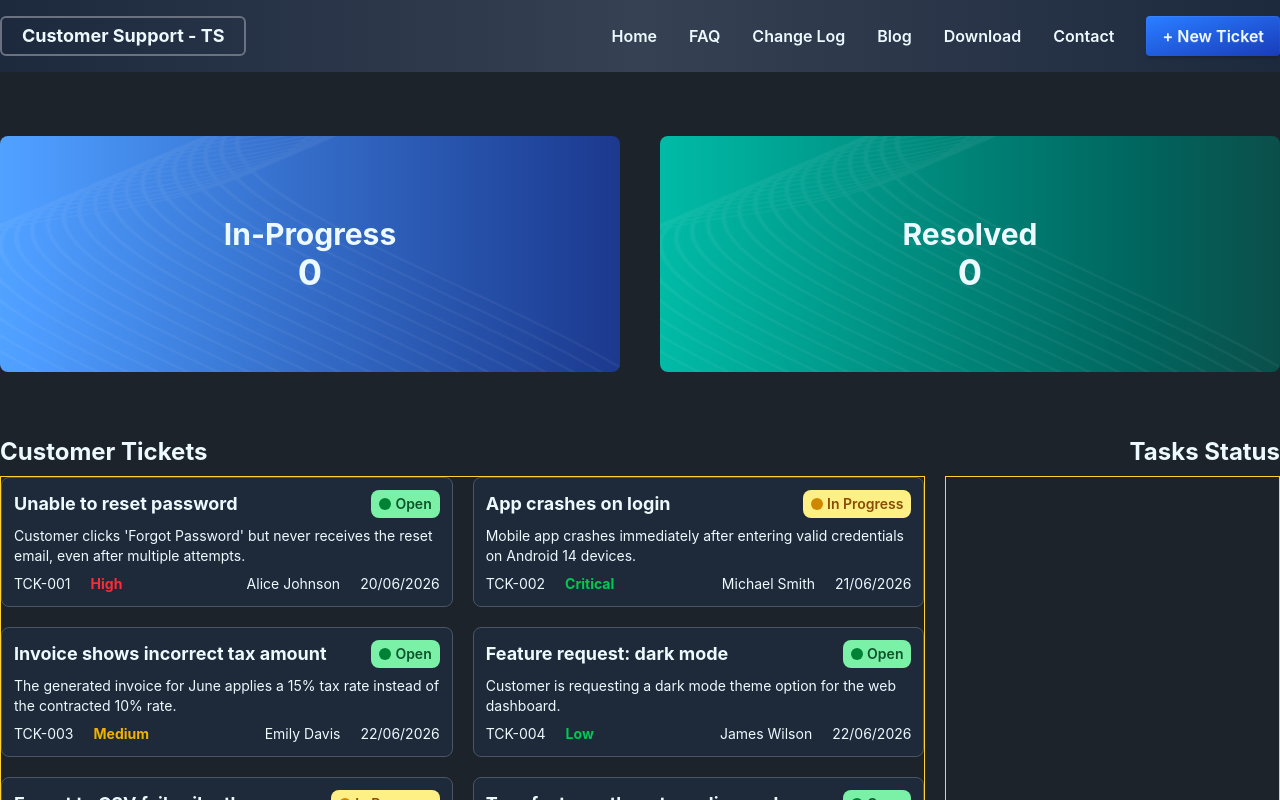
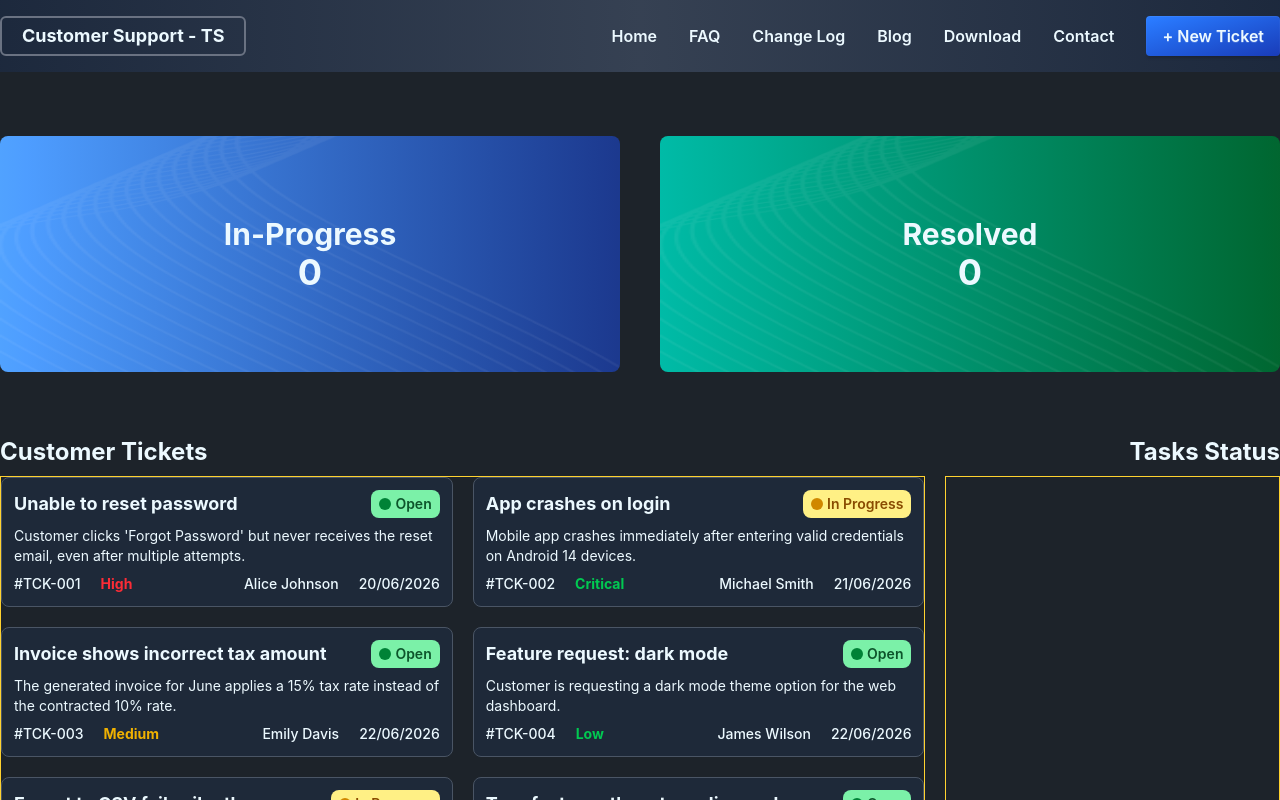
Before and after one commit to asm-saim/customer-support-zone, a React (Vite) app: page / in a window 1280 px wide. Shown: the top 800 px of the page. Built offline with nearby package versions, Linux system fonts and the light colour scheme.

Commit message:
cursor-pointer added to cards

```diff
--- a/src/App.jsx
+++ b/src/App.jsx
@@ -21,7 +21,7 @@ function App() {
     <>
       <Navbar></Navbar>
       <BannerSection customerTicket={customerTicket}></BannerSection>
-      <div className='max-w-7xl mx-auto  flex justify-between font-bold mt-5 text-2xl my-2'>
+      <div className='max-w-7xl mx-auto  flex justify-between font-bold text-2xl my-2'>
         <h1>Customer Tickets</h1>
         <h1>Tasks Status</h1>
       </div>
--- a/src/components/BannerSection/BannerSection.jsx
+++ b/src/components/BannerSection/BannerSection.jsx
@@ -14,7 +14,7 @@ const BannerSection = ({ customerTicket }) => {
 
 
             <div className="relative overflow-hidden text-center py-20 rounded-lg
-bg-linear-to-r from-teal-500 to-teal-900 font-bold">
+bg-linear-to-r from-teal-500 to-green-800 font-bold">
                 <div
                     className="absolute inset-0 opacity-50 pointer-events-none"
                     style={{ backgroundImage: `url(${bg})`, backgroundSize: '100% 100%' }}
--- a/src/components/CustomerStat/CustomerStat.jsx
+++ b/src/components/CustomerStat/CustomerStat.jsx
@@ -1,6 +1,6 @@
 const CustomerStat = ({customerStat}) => {
     return (
-        <div className=" bg-gray-800 border border-gray-600  p-2 rounded-xl mb-3 space-y-2">
+        <div className=" bg-gray-800 border border-gray-600  p-2 rounded-xl mb-4 space-y-2">
             <h2 className="font-bold text-lg">{customerStat.title}</h2>
             <button className="btn bg-green-700 rounded-lg w-full">Complete</button>
         </div>
--- a/src/components/Ticket/Ticket.jsx
+++ b/src/components/Ticket/Ticket.jsx
@@ -1,14 +1,12 @@
-const Ticket = ({ tickets, customerTicket, setCustomerTicket, inProgress, setInProgress }) => {
+const Ticket = ({ tickets, customerTicket, setCustomerTicket }) => {
 
     //placing an event listener:
     const handleCustomerCard = () => {
         setCustomerTicket([...customerTicket, tickets])
-        setInProgress(setCustomerTicket.length)
-
     }
 
     return (
-        <div onClick={() => handleCustomerCard(tickets)} className="rounded-lg p-3 bg-gray-800 border border-gray-600 ">
+        <div onClick={() => handleCustomerCard(tickets)} className="cursor-pointer rounded-lg p-3 bg-gray-800 border border-gray-600 ">
             <div className="flex justify-between items-center">
                 <div>
                     <h1 className="text-lg font-bold">{tickets.title}</h1>
@@ -31,9 +29,9 @@ const Ticket = ({ tickets, customerTicket, setCustomerTicket, inProgress, setInP
 
             </div>
             <p className="text-sm mt-2 line-clamp-2">{tickets.description}</p>
-            <div className="flex justify-between mt-2 text-sm">
+            <div className="flex justify-between mt-2 text-sm font-medium">
                 <div className="space-x-5">
-                    <span>{tickets.id}</span>
+                    <span>#{tickets.id}</span>
                     <span
                         className={`font-bold ${tickets.priority === "High"
                             ? "text-red-500"
```
